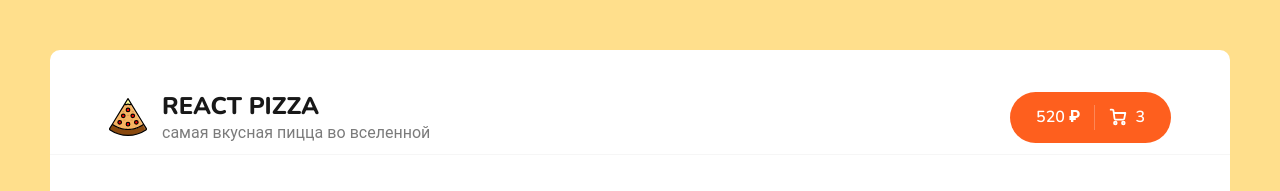
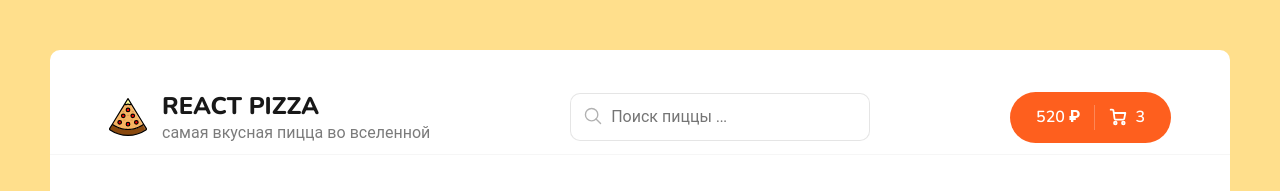
Before and after one commit to stalink456/react-pizza, a React (Create React App) app: page /notfound in a window 1280 px wide. Shown: the top 191 px of the page. Built offline with nearby package versions, Linux system fonts and the light colour scheme.

Commit message:
add props drilling

```diff
--- a/src/App.js
+++ b/src/App.js
@@ -6,16 +6,19 @@
 
 import "./scss/app.scss";
 import { PizzaProvider } from "./context/PizzaContext";
+import { useState } from "react";
 
 function App() {
+  const [searchValue, setSearchValue] = useState("");
+
   return (
     <PizzaProvider>
       <Router>
         <div className="wrapper">
-          <Header />
+          <Header searchValue={searchValue} setSearchValue={setSearchValue} />
           <div className="content">
             <Routes>
-              <Route path="/" element={<Home />} />
+              <Route path="/" element={<Home searchValue={searchValue} />} />
               <Route path="/cart" element={<Cart />} />
               <Route path="*" element={<NotFound />} />
               <Route path="/notfound" element={<NotFound />} />
--- a/src/Pages/Home.jsx
+++ b/src/Pages/Home.jsx
@@ -6,7 +6,7 @@
 import { useEffect, useState } from "react";
 // import PizzaContext from "../context/PizzaContext";
 
-function Home() {
+function Home({ searchValue }) {
   const [items, setItems] = useState([]);
   const [isLoading, setIsLoading] = useState(true);
   const [activeCategory, setActiveCategory] = useState(0);
@@ -21,9 +21,10 @@
     const category = activeCategory > 0 ? `category=${activeCategory}` : "";
     const sortBy = selected.sortProperty.replace("-", "");
     const order = selected.sortProperty.includes("-") ? "asc" : "desc";
+    const search = searchValue ? `&search=${searchValue}` : "";
 
     fetch(
-      `https://62a89479943591102ba5cef7.mockapi.io/items?${category}&sortBy=${sortBy}&order=${order}`
+      `https://62a89479943591102ba5cef7.mockapi.io/items?${category}&sortBy=${sortBy}&order=${order}${search}`
     )
       .then((res) => res.json())
       .then((res) => {
@@ -32,7 +33,7 @@
       });
 
     window.scrollTo(0, 0);
-  }, [activeCategory, selected]);
+  }, [activeCategory, selected, searchValue]);
 
   return (
     <div className="container">
@@ -47,7 +48,17 @@
       <div className="content__items">
         {isLoading
           ? [...new Array(6)].map((_, index) => <Skeleton key={index} />)
-          : items.map((value) => <PizzaBlock key={value.id} {...value} />)}
+          : items
+              // .filter((obj) => {
+              //   if (
+              //     obj.name.toLowerCase().includes(searchValue.toLowerCase())
+              //   ) {
+              //     return true;
+              //   }
+
+              //   return false;
+              // })
+              .map((value) => <PizzaBlock key={value.id} {...value} />)}
       </div>
     </div>
   );
--- a/src/components/Header.jsx
+++ b/src/components/Header.jsx
@@ -1,7 +1,8 @@
 import logoSvg from "../assets/img/pizza-logo.svg";
 import { Link } from "react-router-dom";
+import Search from "./Search";
 
-function Header() {
+function Header({ searchValue, setSearchValue }) {
   return (
     <div className="header">
       <div className="container">
@@ -14,6 +15,7 @@
             </div>
           </div>
         </Link>
+        <Search searchValue={searchValue} setSearchValue={setSearchValue} />
         <div className="header__cart">
           <Link to="/cart" className="button button--cart">
             <span>520 ₽</span>
--- /dev/null
+++ b/src/components/Search/Search.module.scss
@@ -0,0 +1,39 @@
+.root {
+  position: relative;
+}
+
+.input {
+  border: 1px solid rgba(0, 0, 0, 0.1);
+  padding: 12px 20px 12px 40px;
+  width: 300px;
+  border-radius: 10px;
+  font-size: 16px;
+  transition: all 0.15s ease-in-out;
+
+  &:focus {
+    border: 1px solid rgba(0, 0, 0, 0.2);
+  }
+}
+
+.icon {
+  width: 22px;
+  height: 22px;
+  opacity: 0.3;
+  position: absolute;
+  left: 12px;
+  top: 12px;
+}
+
+.clearIcon {
+  width: 18px;
+  height: 18px;
+  opacity: 0.3;
+  position: absolute;
+  right: 15px;
+  top: 15px;
+  cursor: pointer;
+
+  &:hover {
+    opacity: 0.8;
+  }
+}
--- /dev/null
+++ b/src/components/Search/index.jsx
@@ -0,0 +1,62 @@
+import React from "react";
+
+import styles from "./Search.module.scss";
+
+function Search({ searchValue, setSearchValue }) {
+  return (
+    <div className={styles.root}>
+      <svg
+        className={styles.icon}
+        enableBackground="new 0 0 32 32"
+        id="EditableLine"
+        version="1.1"
+        viewBox="0 0 32 32"
+        xmlns="http://www.w3.org/2000/svg"
+      >
+        <circle
+          cx="14"
+          cy="14"
+          fill="none"
+          id="XMLID_42_"
+          r="9"
+          stroke="#000000"
+          strokeLinecap="round"
+          strokeLinejoin="round"
+          strokeMiterlimit="10"
+          strokeWidth="2"
+        />
+        <line
+          fill="none"
+          id="XMLID_44_"
+          stroke="#000000"
+          strokeLinecap="round"
+          strokeLinejoin="round"
+          strokeMiterlimit="10"
+          strokeWidth="2"
+          x1="27"
+          x2="20.366"
+          y1="27"
+          y2="20.366"
+        />
+      </svg>
+      <input
+        onChange={(e) => setSearchValue(e.target.value)}
+        className={styles.input}
+        placeholder="Поиск пиццы ..."
+        value={searchValue}
+      />
+      {searchValue && (
+        <svg
+          onClick={() => setSearchValue("")}
+          className={styles.clearIcon}
+          viewBox="0 0 20 20"
+          xmlns="http://www.w3.org/2000/svg"
+        >
+          <path d="M10 8.586L2.929 1.515 1.515 2.929 8.586 10l-7.071 7.071 1.414 1.414L10 11.414l7.071 7.071 1.414-1.414L11.414 10l7.071-7.071-1.414-1.414L10 8.586z" />
+        </svg>
+      )}
+    </div>
+  );
+}
+
+export default Search;
```
